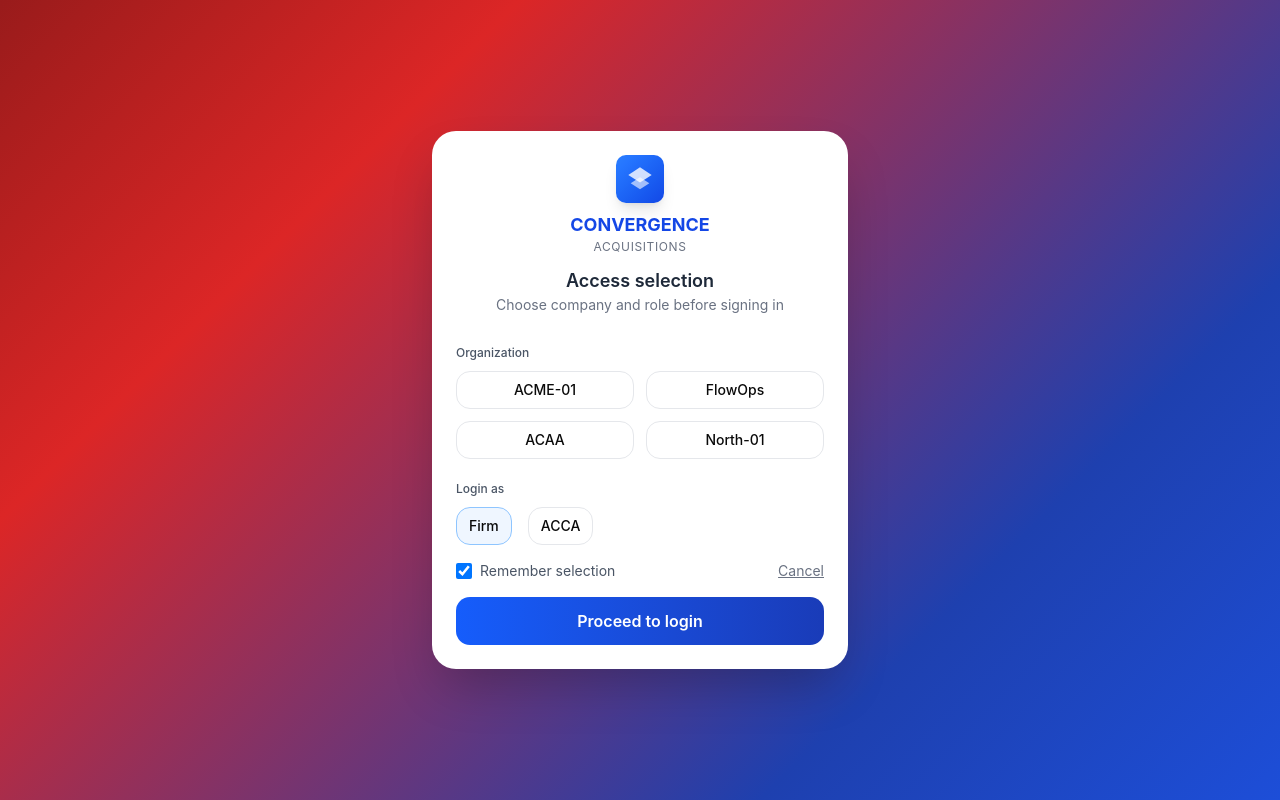
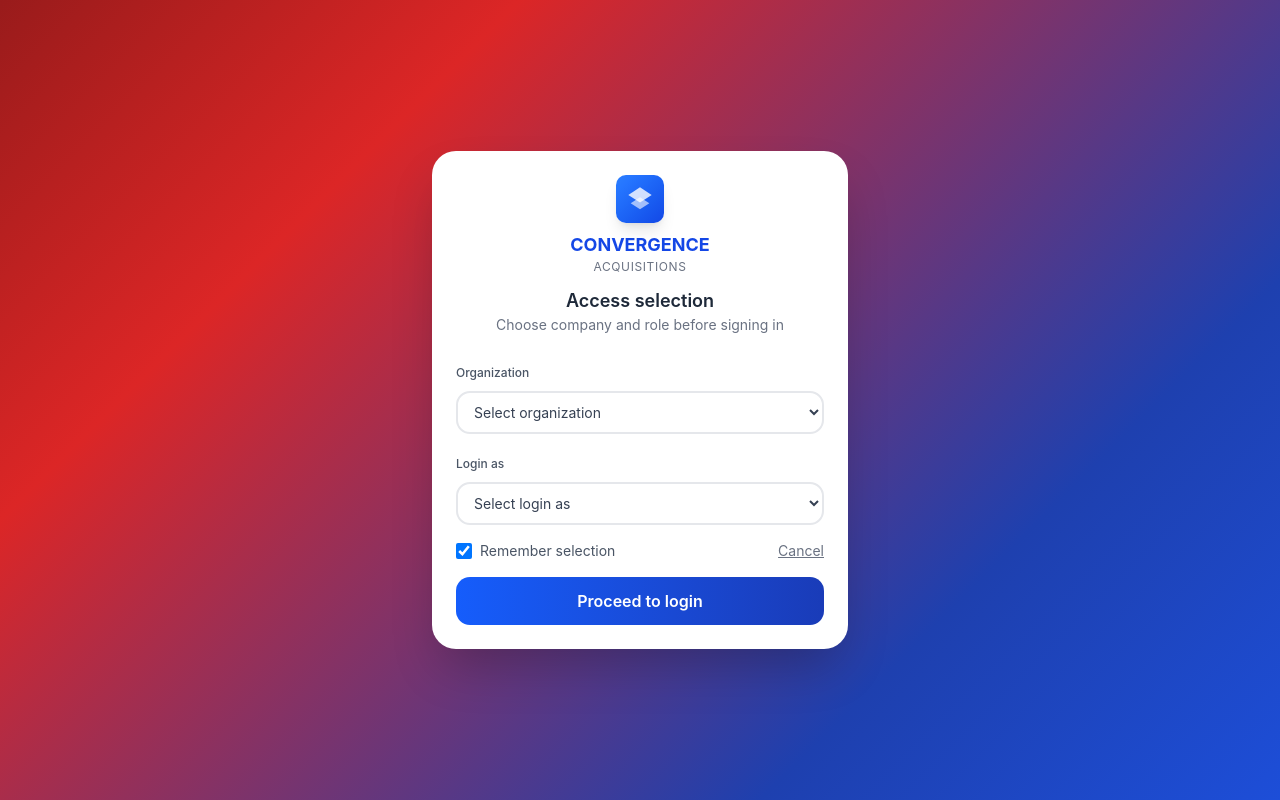
Before and after one commit to MrNeko-hash526/FlowOps, a Next.js app: page /auth in a window 1280 px wide. Built offline with nearby package versions, Linux system fonts and the light colour scheme.

Commit message:
refactor: update authentication selection page with organization and role selection from config

```diff
--- a/app/auth/page.tsx
+++ b/app/auth/page.tsx
@@ -1,12 +1,13 @@
 "use client"
 
-import React, { useState } from "react"
+import React, { useState, useEffect } from "react"
 import { ConvergenceLogo } from "@/components/convergence-logo"
 import Link from "next/link"
+import { organizations, roles, Option } from "../../lib/auth-config"
 
 export default function AuthSelectionPage() {
-  const [orgCode, setOrgCode] = useState("")
-  const [role, setRole] = useState<"firm" | "acca">("firm")
+  const [orgCode, setOrgCode] = useState<string>("")
+  const [role, setRole] = useState<string>("")
   const [remember, setRemember] = useState(true)
 
   const handleSubmit = (e: React.FormEvent) => {
@@ -23,6 +24,20 @@ export default function AuthSelectionPage() {
     }
   }
 
+  // prefill if saved
+  useEffect(() => {
+    try {
+      const raw = localStorage.getItem("authSelection")
+      if (raw) {
+        const parsed = JSON.parse(raw)
+        if (parsed.orgCode) setOrgCode(parsed.orgCode)
+        if (parsed.role) setRole(parsed.role)
+      }
+    } catch (err) {
+      // ignore
+    }
+  }, [])
+
   return (
     <div className="auth-gradient-bg flex items-center justify-center p-4 min-h-screen">
       <div className="w-full max-w-md animate-[slideDown_0.6s_ease-out]">
@@ -36,44 +51,33 @@ export default function AuthSelectionPage() {
           <form onSubmit={handleSubmit} className="space-y-4">
             <div>
               <label className="text-xs font-medium text-gray-600">Organization</label>
-              <div className="mt-2 grid grid-cols-2 gap-3">
-                {[
-                  { id: "acme-01", label: "ACME-01" },
-                  { id: "flowops", label: "FlowOps" },
-                  { id: "acaa", label: "ACAA" },
-                  { id: "north-01", label: "North-01" },
-                ].map((opt) => (
-                  <label
-                    key={opt.id}
-                    className={`inline-flex items-center gap-2 px-3 py-2 rounded-xl cursor-pointer border w-full justify-center text-sm font-medium ${
-                      orgCode === opt.id ? "bg-blue-50 border-blue-300" : "bg-white border-gray-200"
-                    }`}
-                  >
-                    <input
-                      type="radio"
-                      name="orgCode"
-                      value={opt.id}
-                      checked={orgCode === opt.id}
-                      onChange={() => setOrgCode(opt.id)}
-                      className="hidden"
-                    />
-                    <span>{opt.label}</span>
-                  </label>
-                ))}
+              <div className="mt-2">
+                <select
+                  value={orgCode}
+                  onChange={(e) => setOrgCode(e.target.value)}
+                  className="w-full py-2.5 pl-3 pr-8 bg-white border-2 border-gray-200 rounded-xl text-sm text-gray-700 focus:outline-none focus:border-blue-400 transition-all duration-150"
+                >
+                  <option value="">Select organization</option>
+                  {organizations.map((o: Option) => (
+                    <option key={o.id} value={o.id}>{o.label}</option>
+                  ))}
+                </select>
               </div>
             </div>
 
             <div>
               <label className="text-xs font-medium text-gray-600">Login as</label>
-              <div className="mt-2 flex items-center gap-4">
-                <label className={`inline-flex items-center gap-2 px-3 py-2 rounded-xl cursor-pointer border ${role === "firm" ? "bg-blue-50 border-blue-300" : "bg-white border-gray-200"}`}>
-                  <input type="radio" name="role" value="firm" checked={role === "firm"} onChange={() => setRole("firm")} className="hidden" />
-                  <span className="text-sm font-medium">Firm</span>
-                </label>
-                <label className={`inline-flex items-center gap-2 px-3 py-2 rounded-xl cursor-pointer border ${role === "acca" ? "bg-blue-50 border-blue-300" : "bg-white border-gray-200"}`}>
-                  <input type="radio" name="role" value="acca" checked={role === "acca"} onChange={() => setRole("acca")} className="hidden" />
-                  <span className="text-sm font-medium">ACCA</span>
-                </label>
+              <div className="mt-2">
+                <select
+                  value={role}
+                  onChange={(e) => setRole(e.target.value)}
+                  className="w-full py-2.5 pl-3 pr-8 bg-white border-2 border-gray-200 rounded-xl text-sm text-gray-700 focus:outline-none focus:border-blue-400 transition-all duration-150"
+                >
+                  <option value="">Select login as</option>
+                  {roles.map((r: Option) => (
+                    <option key={r.id} value={r.id}>{r.label}</option>
+                  ))}
+                </select>
               </div>
             </div>
 
--- a/app/login/page.tsx
+++ b/app/login/page.tsx
@@ -9,9 +9,10 @@ import { ConvergenceLogo } from "@/components/convergence-logo"
 export default function LoginPage() {
   const [isLoading, setIsLoading] = useState(false)
   const [formData, setFormData] = useState({
-    username: "",
+    email: "",
     password: ""
   })
+  const [errors, setErrors] = useState<{ email?: string; password?: string }>({})
   const [selection, setSelection] = useState<{ orgCode?: string; role?: string } | null>(null)
 
   useEffect(() => {
@@ -25,15 +26,19 @@ export default function LoginPage() {
 
   const handleSubmit = async (e: React.FormEvent) => {
     e.preventDefault()
-    setIsLoading(true)
+  // validate
+  const newErrors: typeof errors = {}
+  if (!validateEmail(formData.email)) newErrors.email = "Please enter a valid email"
+  if (!formData.password) newErrors.password = "Password is required"
+  setErrors(newErrors)
+  if (Object.keys(newErrors).length > 0) return
 
-    // Simulate API call
-    await new Promise(resolve => setTimeout(resolve, 2000))
+  setIsLoading(true)
+  // Simulate API call
+  await new Promise((resolve) => setTimeout(resolve, 1200))
+  console.log("Login attempt:", formData)
+  setIsLoading(false)
 
-    console.log("Login attempt:", formData)
-    setIsLoading(false)
-
-  // Here you would handle the actual login logic
   // For now, redirect to access-selection page
   window.location.href = "/auth"
   }
@@ -43,6 +48,11 @@ export default function LoginPage() {
       ...prev,
       [e.target.name]: e.target.value
     }))
+  }
+
+  function validateEmail(email: string) {
+  // improved but still conservative regex: ensures local@domain.tld (2+ tld)
+  return /^[A-Za-z0-9._%+-]+@[A-Za-z0-9.-]+\.[A-Za-z]{2,}$/.test(email)
   }
 
   return (
@@ -73,16 +83,16 @@ export default function LoginPage() {
                 </svg>
               </div>
               <input
-                type="text"
-                name="username"
-                placeholder="User name"
-                value={formData.username}
+                type="email"
+                name="email"
+                placeholder="Email address"
+                value={formData.email}
                 onChange={handleInputChange}
                 required
                 disabled={isLoading}
                 className="w-full pl-10 pr-10 py-3 bg-blue-50 border-2 border-blue-200 rounded-xl text-gray-700 placeholder-gray-400 focus:outline-none focus:border-blue-500 focus:bg-white transition-all duration-200"
               />
-              {formData.username && (
+              {formData.email && (
                 <div className="absolute inset-y-0 right-0 pr-3 flex items-center">
                   <svg
                     className="w-4 h-4 text-red-400 cursor-pointer hover:text-red-600"
@@ -90,12 +100,13 @@ export default function LoginPage() {
                     strokeWidth="2"
                     stroke="currentColor"
                     viewBox="0 0 24 24"
-                    onClick={() => setFormData(prev => ({ ...prev, username: "" }))}
+                    onClick={() => setFormData(prev => ({ ...prev, email: "" }))}
                   >
                     <path strokeLinecap="round" strokeLinejoin="round" d="M6 18L18 6M6 6l12 12" />
                   </svg>
                 </div>
               )}
+              {errors.email && <p className="mt-1 text-xs text-red-500">{errors.email}</p>}
             </div>
 
             {/* Password Field */}
@@ -135,6 +146,7 @@ export default function LoginPage() {
                   </svg>
                 </div>
               )}
+              {errors.password && <p className="mt-1 text-xs text-red-500">{errors.password}</p>}
             </div>
 
             {/* Login Button */}
--- /dev/null
+++ b/lib/auth-config.ts
@@ -0,0 +1,15 @@
+export type Option = { id: string; label: string }
+
+export type OrgOption = { id: string; label: string; domains?: string[] }
+
+export const organizations: OrgOption[] = [
+  { id: "acme-01", label: "ACME-01", domains: ["acme.com"] },
+  { id: "flowops", label: "FlowOps", domains: ["flowops.io", "flowops.com"] },
+  { id: "acaa", label: "ACAA", domains: ["acaa.org"] },
+  { id: "north-01", label: "North-01", domains: ["north.example"] },
+]
+
+export const roles: Option[] = [
+  { id: "firm", label: "Firm" },
+  { id: "acca", label: "ACCA" },
+]
```
